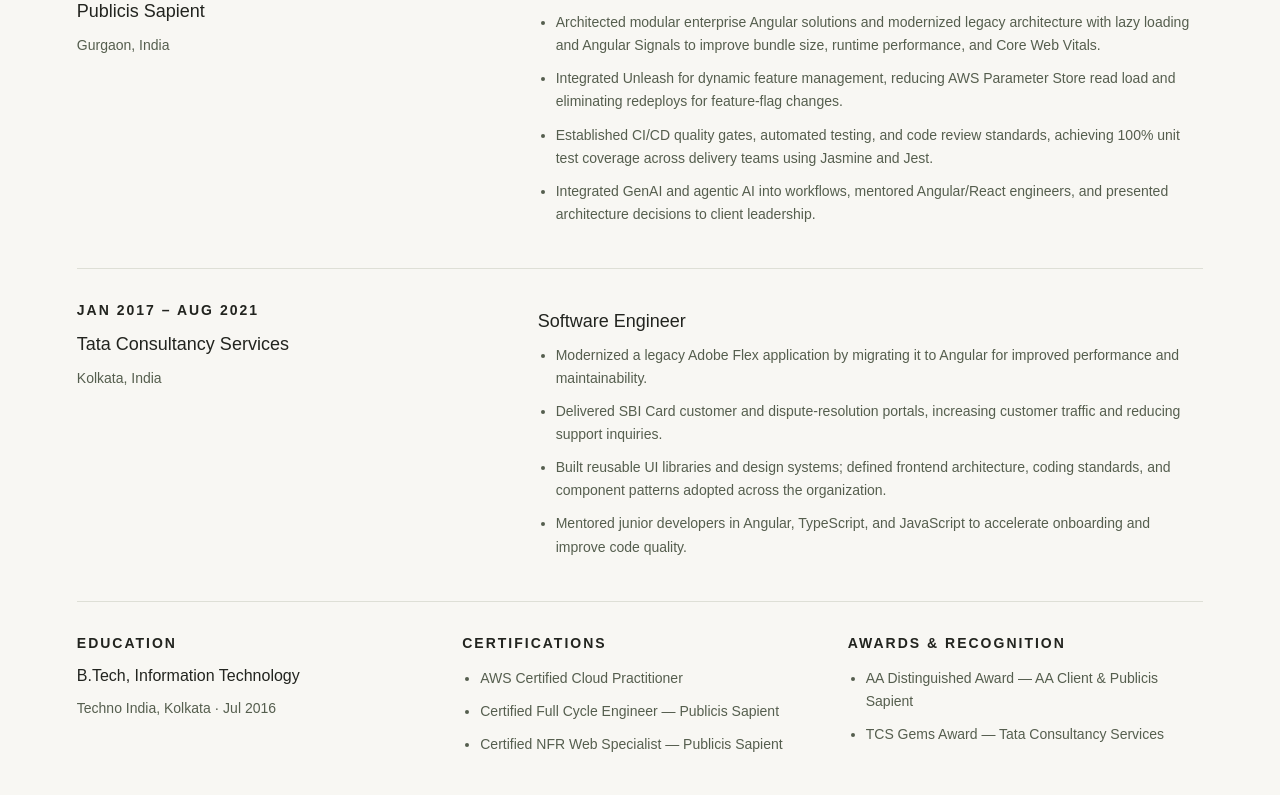
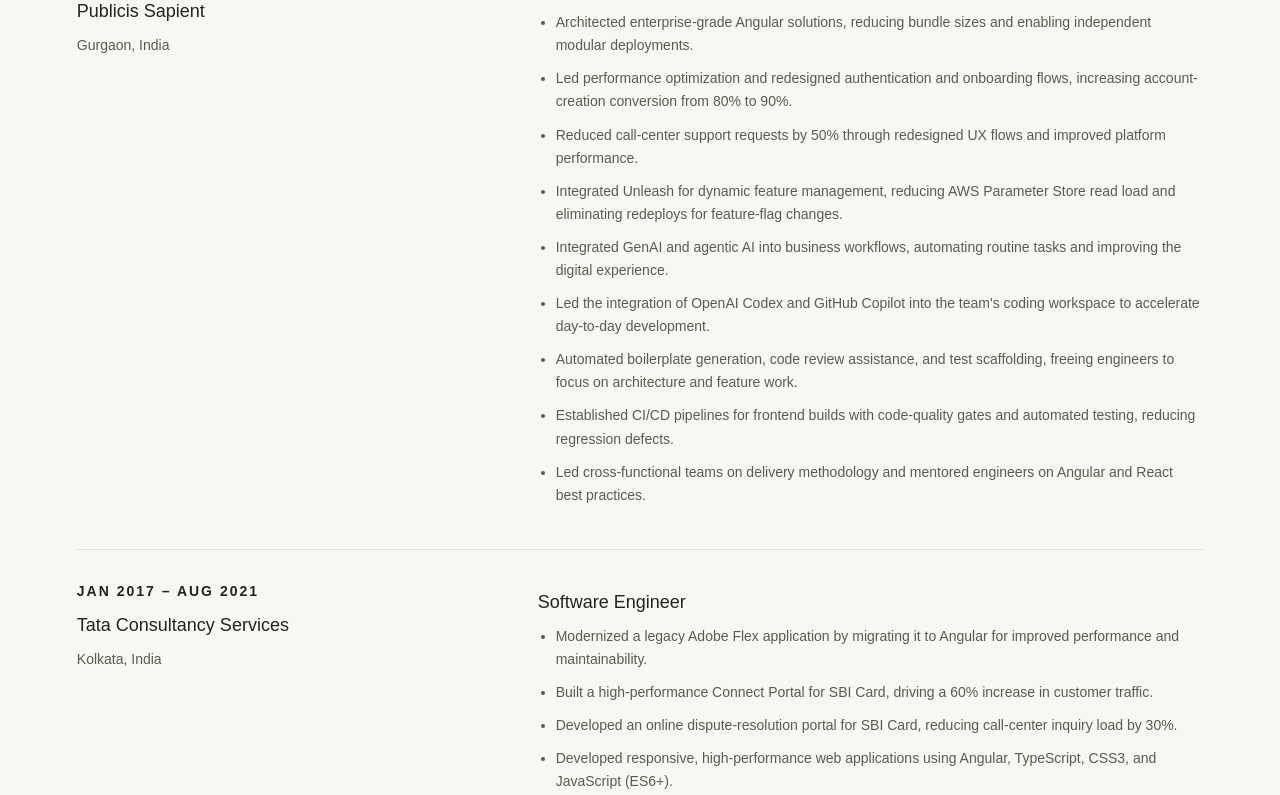
Before and after one commit to subhamsourabh265/MY_PORTFOLIO_NG, an Angular app: page / in a window 1280 px wide. Shown: the part 4145-4940 px from the top of the page. Built offline with nearby package versions, Linux system fonts and the light colour scheme.

Commit message:
feat: update experience section with new achievements and performance metrics

```diff
--- a/src/app/experience/experience.component.html
+++ b/src/app/experience/experience.component.html
@@ -13,9 +13,16 @@
       <h3>Lead Software Engineer – Frontend</h3>
       <ul>
         <li>
-          Architected modular enterprise Angular solutions and modernized legacy
-          architecture with lazy loading and Angular Signals to improve bundle
-          size, runtime performance, and Core Web Vitals.
+          Architected enterprise-grade Angular solutions, reducing bundle sizes
+          and enabling independent modular deployments.
+        </li>
+        <li>
+          Led performance optimization and redesigned authentication and
+          onboarding flows, increasing account-creation conversion from 80% to 90%.
+        </li>
+        <li>
+          Reduced call-center support requests by 50% through redesigned UX flows
+          and improved platform performance.
         </li>
         <li>
           Integrated Unleash for dynamic feature management, reducing AWS
@@ -23,13 +30,24 @@
           changes.
         </li>
         <li>
-          Established CI/CD quality gates, automated testing, and code review
-          standards, achieving 100% unit test coverage across delivery teams
-          using Jasmine and Jest.
+          Integrated GenAI and agentic AI into business workflows, automating
+          routine tasks and improving the digital experience.
         </li>
         <li>
-          Integrated GenAI and agentic AI into workflows, mentored Angular/React
-          engineers, and presented architecture decisions to client leadership.
+          Led the integration of OpenAI Codex and GitHub Copilot into the team's
+          coding workspace to accelerate day-to-day development.
+        </li>
+        <li>
+          Automated boilerplate generation, code review assistance, and test
+          scaffolding, freeing engineers to focus on architecture and feature work.
+        </li>
+        <li>
+          Established CI/CD pipelines for frontend builds with code-quality gates
+          and automated testing, reducing regression defects.
+        </li>
+        <li>
+          Led cross-functional teams on delivery methodology and mentored
+          engineers on Angular and React best practices.
         </li>
       </ul>
     </div>
@@ -48,13 +66,24 @@
           for improved performance and maintainability.
         </li>
         <li>
-          Delivered SBI Card customer and dispute-resolution portals, increasing
-          customer traffic and reducing support inquiries.
+          Built a high-performance Connect Portal for SBI Card, driving a 60%
+          increase in customer traffic.
         </li>
         <li>
-          Built reusable UI libraries and design systems; defined frontend
-          architecture, coding standards, and component patterns adopted across
-          the organization.
+          Developed an online dispute-resolution portal for SBI Card, reducing
+          call-center inquiry load by 30%.
+        </li>
+        <li>
+          Developed responsive, high-performance web applications using Angular,
+          TypeScript, CSS3, and JavaScript (ES6+).
+        </li>
+        <li>
+          Built reusable UI component libraries and design systems to standardize
+          consistency across projects.
+        </li>
+        <li>
+          Defined frontend architecture, coding standards, and component patterns
+          adopted across the organization.
         </li>
         <li>
           Mentored junior developers in Angular, TypeScript, and JavaScript to
@@ -82,6 +111,7 @@
       <ul>
         <li>AA Distinguished Award — AA Client & Publicis Sapient</li>
         <li>TCS Gems Award — Tata Consultancy Services</li>
+        <li>Best Team Award — Tata Consultancy Services</li>
       </ul>
     </div>
   </div>
```
